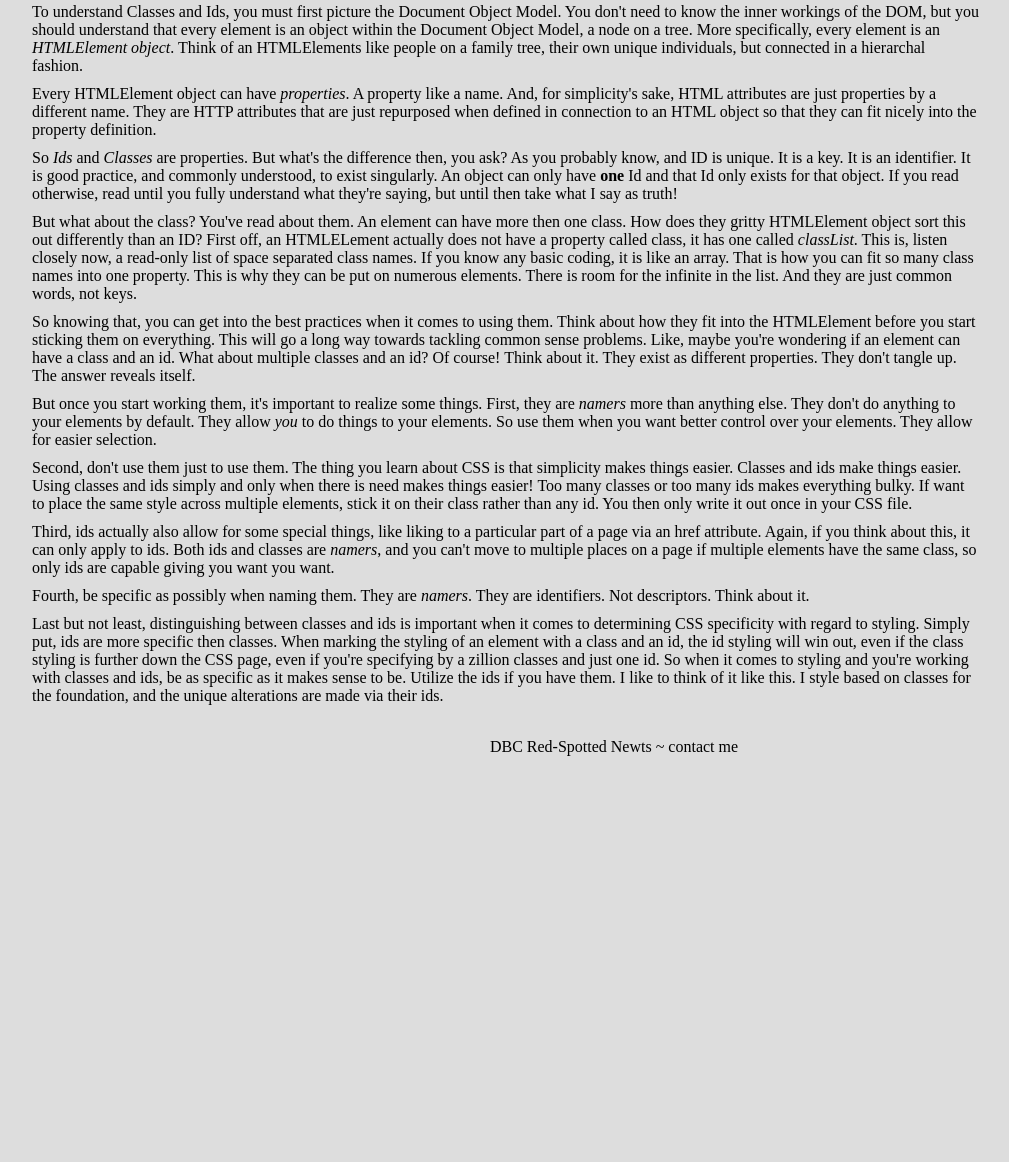
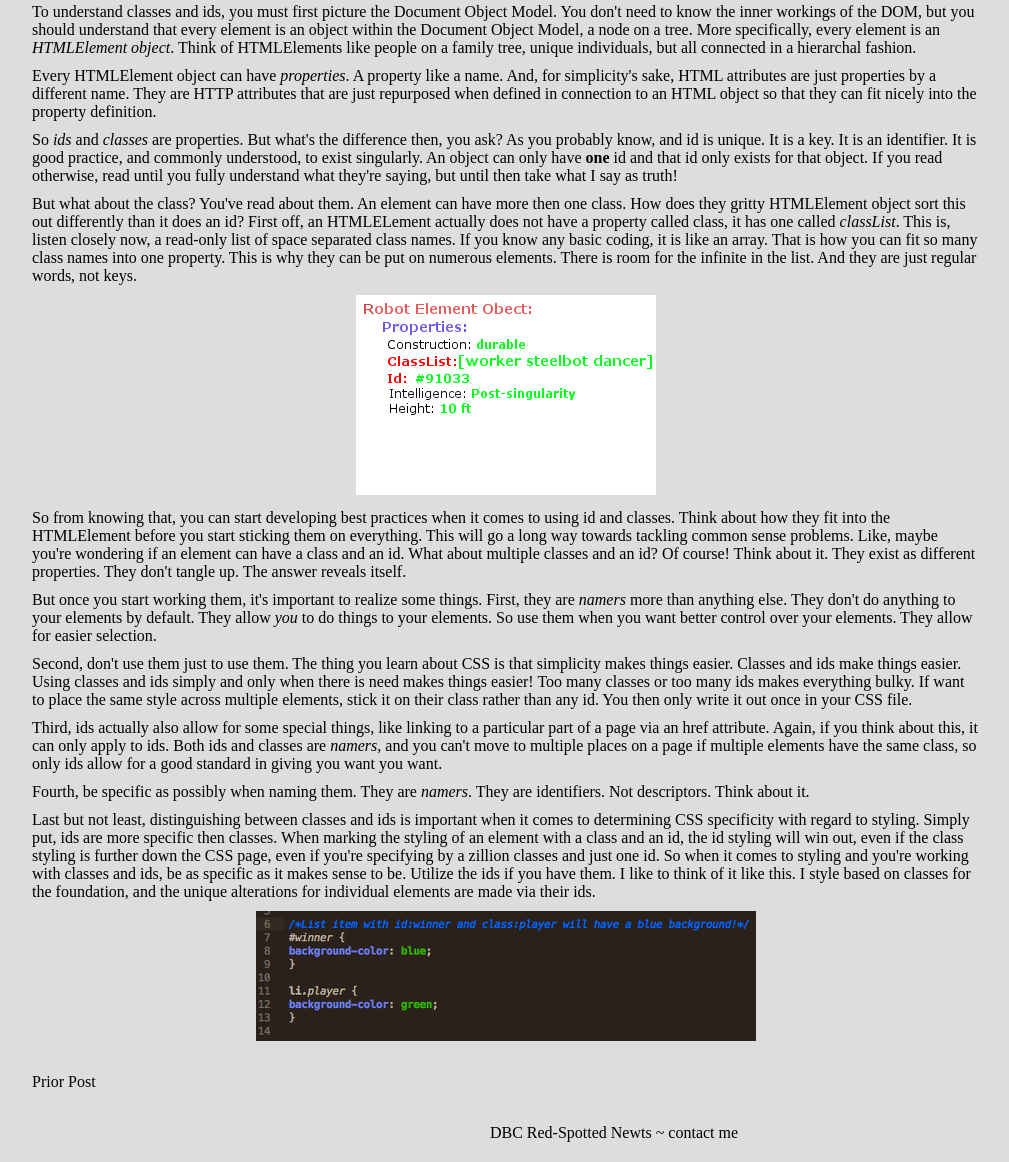
Before and after one commit to krauzer/krauzer.github.io, a plain HTML site: page unit1_projects/week2_technical.html in a window 1280 px wide. Shown: the part 279-1441 px from the top of the page, without its empty margins (26-1035 px from the left). Before the commit the page ends 1055 px from the top, so only its background shows below. Drawn offline with Linux system fonts and the light colour scheme.

Commit message:
Update technical blog with screen caps

```diff
--- a/unit1_projects/week2_technical.html
+++ b/unit1_projects/week2_technical.html
@@ -27,19 +27,20 @@
 					Both the class and id attributes are deceptively simple. They are among the easiest aspects of HTML and CSS to implement, and their self-explanatory names make them approachable to even the most frustrated learner. But they are logically embedded into the structure of HTML as much as any other component, and only a good understanding of this logic behind them will allow for optimal utilization.
 				</p>
 				<p>
-					To understand Classes and Ids, you must first picture the Document Object Model. You don't need to know the inner workings of the DOM, but you should understand that every element is an object within the Document Object Model, a node on a tree. More specifically, every element is an <em>HTMLElement object</em>. Think of an HTMLElements like people on a family tree, their own unique individuals, but connected in a hierarchal fashion.
+					To understand classes and ids, you must first picture the Document Object Model. You don't need to know the inner workings of the DOM, but you should understand that every element is an object within the Document Object Model, a node on a tree. More specifically, every element is an <em>HTMLElement object</em>. Think of HTMLElements like people on a family tree, unique individuals, but all connected in a hierarchal fashion.
 				</p>
 				<p>
 					Every HTMLElement object can have <em>properties</em>. A property like a name. And, for simplicity's sake, HTML attributes are just properties by a different name. They are HTTP attributes that are just repurposed when defined in connection to an HTML object so that they can fit nicely into the property definition.
 				</p>
 				<p>
-					So <em>Ids</em> and <em>Classes</em> are properties. But what's the difference then, you ask? As you probably know, and ID is unique. It is a key. It is an identifier. It is good practice, and commonly understood, to exist singularly. An object can only have <strong>one</strong> Id and that Id only exists for that object. If you read otherwise, read until you fully understand what they're saying, but until then take what I say as truth!
+					So <em>ids</em> and <em>classes</em> are properties. But what's the difference then, you ask? As you probably know, and id is unique. It is a key. It is an identifier. It is good practice, and commonly understood, to exist singularly. An object can only have <strong>one</strong> id and that id only exists for that object. If you read otherwise, read until you fully understand what they're saying, but until then take what I say as truth!
 				</p>
 				<p>
-					But what about the class? You've read about them. An element can have more then one class. How does they gritty HTMLElement object sort this out differently than an ID? First off, an HTMLELement actually does not have a property called class, it has one called <em>classList</em>. This is, listen closely now, a read-only list of space separated class names. If you know any basic coding, it is like an array. That is how you can fit so many class names into one property. This is why they can be put on numerous elements. There is room for the infinite in the list. And they are just common words, not keys.
+					But what about the class? You've read about them. An element can have more then one class. How does they gritty HTMLElement object sort this out differently than it does an id? First off, an HTMLELement actually does not have a property called class, it has one called <em>classList</em>. This is, listen closely now, a read-only list of space separated class names. If you know any basic coding, it is like an array. That is how you can fit so many class names into one property. This is why they can be put on numerous elements. There is room for the infinite in the list. And they are just regular words, not keys.
 				</p>
+				<img src="images/robot_object.png">
 				<p>
-					So knowing that, you can get into the best practices when it comes to using them. Think about how they fit into the HTMLElement before you start sticking them on everything. This will go a long way towards tackling common sense problems. Like, maybe you're wondering if an element can have a class and an id. What about multiple classes and an id? Of course! Think about it. They exist as different properties. They don't tangle up. The answer reveals itself.
+					So from knowing that, you can start developing best practices when it comes to using id and classes. Think about how they fit into the HTMLElement before you start sticking them on everything. This will go a long way towards tackling common sense problems. Like, maybe you're wondering if an element can have a class and an id. What about multiple classes and an id? Of course! Think about it. They exist as different properties. They don't tangle up. The answer reveals itself.
 				</p>
 				<p>
 					But once you start working them, it's important to realize some things. First, they are <em>namers</em> more than anything else. They don't do anything to your elements by default. They allow <em>you</em> to do things to your elements. So use them when you want better control over your elements. They allow for easier selection.
@@ -48,14 +49,20 @@
 					Second, don't use them just to use them. The thing you learn about CSS is that simplicity makes things easier. Classes and ids make things easier. Using classes and ids simply and only when there is need makes things easier! Too many classes or too many ids makes everything bulky. If want to place the same style across multiple elements, stick it on their class rather than any id. You then only write it out once in your CSS file.
 				</p>
 				<p>
-					Third, ids actually also allow for some special things, like liking to a particular part of a page via an href attribute. Again, if you think about this, it can only apply to ids. Both ids and classes are <em>namers</em>, and you can't move to multiple places on a page if multiple elements have the same class, so only ids are capable giving you want you want.
+					Third, ids actually also allow for some special things, like linking to a particular part of a page via an href attribute. Again, if you think about this, it can only apply to ids. Both ids and classes are <em>namers</em>, and you can't move to multiple places on a page if multiple elements have the same class, so only ids allow for a good standard in giving you want you want.
 				</p>
 				<p>
 					Fourth, be specific as possibly when naming them. They are <em>namers</em>. They are identifiers. Not descriptors. Think about it.
 				</p>
 				<p>
-					Last but not least, distinguishing between classes and ids is important when it comes to determining CSS specificity with regard to styling. Simply put, ids are more specific then classes. When marking the styling of an element with a class and an id, the id styling will win out, even if the class styling is further down the CSS page, even if you're specifying by a zillion classes and just one id. So when it comes to styling and you're working with classes and ids, be as specific as it makes sense to be. Utilize the ids if you have them. I like to think of it like this. I style based on classes for the foundation, and the unique alterations are made via their ids.
+					Last but not least, distinguishing between classes and ids is important when it comes to determining CSS specificity with regard to styling. Simply put, ids are more specific then classes. When marking the styling of an element with a class and an id, the id styling will win out, even if the class styling is further down the CSS page, even if you're specifying by a zillion classes and just one id. So when it comes to styling and you're working with classes and ids, be as specific as it makes sense to be. Utilize the ids if you have them. I like to think of it like this. I style based on classes for the foundation, and the unique alterations for individual elements are made via their ids.
 				</p>
+				<img src="images/css_selectivity.png">
+				<br>
+				<br>
+				<p>
+				<a href="week1_technical_blog.html">Prior Post</a>
+			</p>
 				<br>
 			</div>
 			<div>
```
Also changed, not shown: unit1_projects/images/css_selectivity.png (added), unit1_projects/images/robot_object.png (added).
